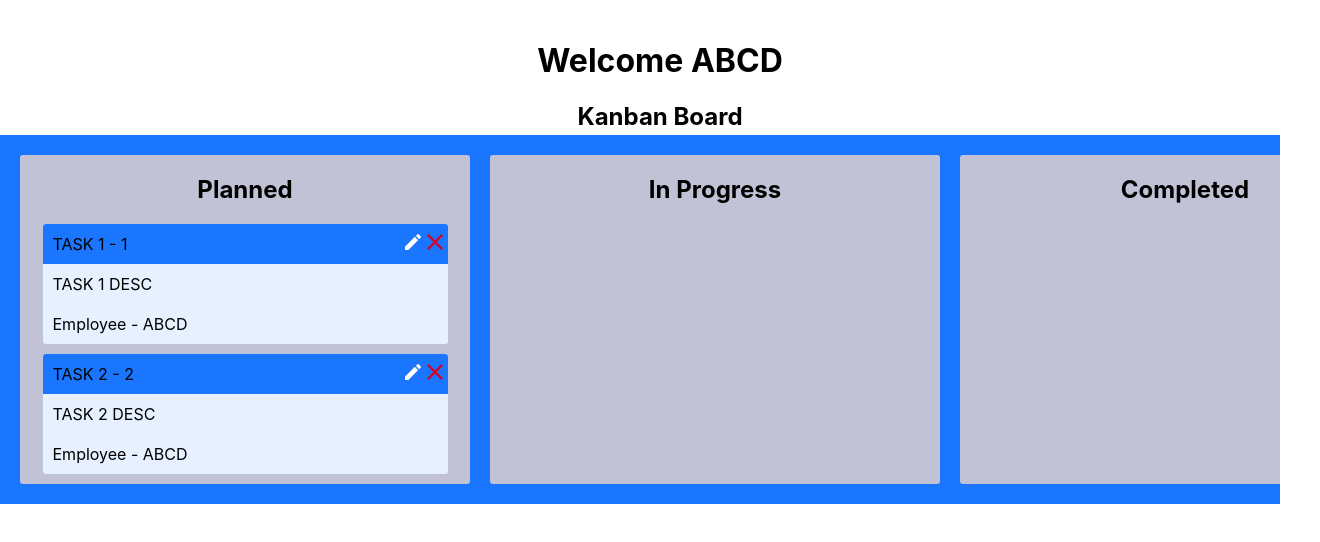
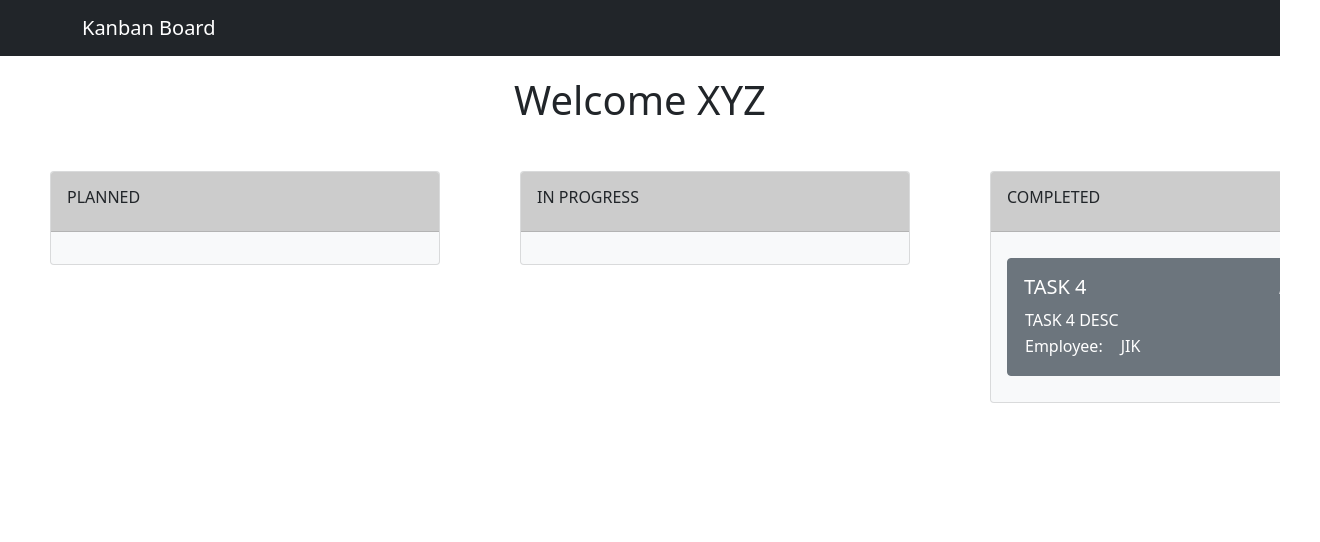
Before and after one commit to aadesh-agarwal8888/kanban-frontend, a React (Create React App) app: page /home in a window 1280 px wide. Shown: the top 542 px of the page, 1320 px wide, since content can reach past the window. Built offline with nearby package versions, Linux system fonts and the light colour scheme.

Commit message:
Heavy UI Updates

```diff
--- a/package.json
+++ b/package.json
@@ -7,6 +7,7 @@
     "@testing-library/react": "^12.1.4",
     "@testing-library/user-event": "^13.5.0",
     "bootstrap": "^5.1.3",
+    "formik": "^2.2.9",
     "react": "^18.0.0",
     "react-bootstrap": "^2.3.1",
     "react-dnd": "^16.0.1",
--- a/src/compnents/board/board.component.jsx
+++ b/src/compnents/board/board.component.jsx
@@ -130,7 +130,6 @@ class Board extends React.Component{
             <div className='board'>
               <div className='header'>
                 <h1>Welcome {this.props.user.name}</h1>
-                <h2>{this.state.title}</h2>
               </div>
               <div className='content'>
                 <div className='lane-container'>
--- a/src/compnents/board/board.styles.scss
+++ b/src/compnents/board/board.styles.scss
@@ -13,7 +13,7 @@
     display: flex;
     overflow-x: auto;
     overflow-y: none;
-    background-color: #1a75ff;
+    background-color: #ffff;
     padding: 10px;
 }
 
--- a/src/compnents/board/card/card.component.jsx
+++ b/src/compnents/board/card/card.component.jsx
@@ -1,14 +1,16 @@
 import React from 'react';
 import './card.styles.scss';
+import { Card } from "react-bootstrap";
+import TaskForm from '../task-modal/task-creator-modal.component'
 
-class Card extends React.Component{
+class TaskCard extends React.Component{
   //Props: task
   constructor(props) {
     super(props);
     this.state = {
       editable: false,
       title: '',
-      desc: ''
+      desc: '',
     }
     this.updateText = this.updateText.bind(this);
     this.toggleEditable = this.toggleEditable.bind(this);
@@ -50,41 +52,51 @@ class Card extends React.Component{
   }
 
   render() {
-    if(!this.state.editable) {
-      return (
-        <div className='card'>
-          <div className='card-icon-container'>
-            <div className='icon icon--delete' onClick={this.deleteTask}></div>
-            <div className='icon icon--edit' onClick={ this.toggleEditable}></div>
-          </div>
-          <div className='card-title'>{this.props.task.title} - {this.props.task.id}</div>
-          <div className='card-content'>{this.props.task.desc}</div>
-          <div className='card-content'>Employee - {this.props.task.emp.name}</div>
-        </div>
+    return (
+        <div>
+        <Card className="card-task">
+        <Card.Body>
+          <Card.Title>
+            {this.props.task.title}{" "}
+            <div className="card-task-option pull-right">
+              <a onClick={this.toggleEditable}>
+                <i className="fas fa-edit">Edit</i>
+              </a>
+              &nbsp;
+              <a onClick={this.deleteTask}>
+                <i className="fas fa-trash">Delete</i>
+              </a>
+            </div>
+          </Card.Title>
+
+          <table>
+            <tbody>
+              <tr>
+                <td>{this.props.task.desc}</td>
+              </tr>
+              <tr>
+                <td className="font-weight-bold">Employee:</td>
+                <td className="pull-right">
+                  {this.props.task.emp.name}
+                </td>
+              </tr>
+            </tbody>
+          </table>
+        </Card.Body>
+      </Card>
+      <TaskForm
+        show = {this.state.editable}
+        toggleTaskCreator = {this.toggleEditable}
+        updateText = {this.updateText}
+        addTask = {this.updateTask}
+        taskState = "Update"
+        employees = {this.props.employees}
+        initialTitle = {this.state.title}
+        initialDesc = {this.state.desc}
+      />
+      </div>
       );
-    } else {
-      return(
-        <div className='card'>
-          <div className='card-title'><input
-            type='text'
-            value={this.state.title}
-            onChange={this.updateText.bind(null, 'title')}
-            />
-          </div>
-          <div className='card-content'><textarea
-            value={this.state.desc}
-            onChange={this.updateText.bind(null, 'desc')}
-            />
-          </div>
-          <button onClick = {this.moveTaskAhead}>Move Ahead</button>
-          <button onClick={this.moveTaskBack}>Move Back</button>
-          <div className = 'card-content' />
-          <button onClick={this.updateTask}>Save</button>
-          <button onClick={this.toggleEditable}>Cancel</button>
-        </div>
-      )
-    }
   }
 }
 
-export default Card;
+export default TaskCard;
--- a/src/compnents/board/card/card.styles.scss
+++ b/src/compnents/board/card/card.styles.scss
@@ -1,58 +1,41 @@
-.card {
-    width: 90%;
-    margin: 10px auto;
-    position: relative;
-    border-radius: 3px;
-    background-color: #e6f0ff;
+.card-task {
+    margin-bottom: 25px;
+    width:350px;
+    color: #fff;
+    background-color: #6c757d !important;
+    border-color: #6c757d !important;
+    cursor: move;
   }
 
-.card-icon-container {
-    position: absolute;
-    top: 10px;
-    right: 2px;
+  .stage-header {
+    background-color: #ccc !important;
+  }
+  .card-task-option i {
+    color: #fff !important;
+    font-size: 14px;
   }
 
-.icon {
-    background-origin: content-box;
-    background-repeat: no-repeat;
-    float: right;
-    padding: 0px 3px;
-    height: 16px;
-    width: 16px;
+  .card-task-option {
+    display: inline !important;
+    float: right !important;
+    cursor: pointer !important;
   }
 
-.icon--edit {
-    background-image: url("../../../../assets/edit.png");
+  .column-wrapper {
+    margin: 0px 20px;
+    padding: 0px 20px;
+    overflow-x: auto;
   }
 
-.icon--delete {
-    background-image: url("../../../../assets/delete.png");
+  .inner-column-wrapper {
+    width: 2350px;
   }
 
-.card, .icon:hover, button {
-    cursor: pointer;
+  .card-column {
+    float: left;
+    margin-left: 20px;
+    width: 290px;
   }
-
-.card-title {
-    background-color: #1a75ff;
-    text-align: left;
-    padding: 10px;
-    border-radius: 3px 3px 0px 0px;
+  .card-column:first-of-type {
+    margin-left: 0;
   }
-
-.card-actions {
-    background-color: #ffff;
-    text-align: left;
-    padding: 10px;
-    border-radius: 3px 3px 0px 0px;
-}
-
-.card-content {
-    text-align: left;
-    padding: 10px;
-}
-
-.card-title input, .card-content textarea {
-    border: none;
-    width: 98%;
-}
--- a/src/compnents/board/lane/lane.component.jsx
+++ b/src/compnents/board/lane/lane.component.jsx
@@ -1,5 +1,5 @@
 import React from 'react';
-import Card from '../card/card.component';
+import TaskCard from '../card/card.component';
 import TaskCreator from '../task-creator/task-creator.components';
 import './lane.styles.scss';
 import { DropTarget } from 'react-dnd';
@@ -14,17 +14,27 @@ class Lane extends React.Component{
   }
 
   render() {
-    return(
-      <div className='lane'>
-        <h2>{this.props.title}</h2>
+
+    return (
+      <div className="column-wrapper">
+        <div>
+            <div className="lane-column">
+                <div className="card bg-light">
+                  <div className="card-header stage-header">
+                    <h6 className="card-title text-uppercase text-truncate py-2">
+                      {this.props.title}
+                    </h6>
+                  </div>
+                  <div className="card-body" >
                     {
                       this.props.tasks.map((task) => {
-            return <Card
+                        return <TaskCard
                             task = {task}
                             laneId = {this.props.id}
                             updateTask = {this.props.updateTask}
                             deleteTask = {this.props.deleteTask}
                             changeTaskStatus = {this.props.changeTaskStatus}
+                            employees = {this.props.employees}
                           />
                       })
                     }
@@ -36,9 +46,12 @@ class Lane extends React.Component{
                         employees = {this.props.employees}
                       /> : <div />
                     }
-
                   </div>
-    )
+                </div>
+              </div>
+        </div>
+      </div>
+    );
   }
 }
 
--- a/src/compnents/board/lane/lane.styles.scss
+++ b/src/compnents/board/lane/lane.styles.scss
@@ -5,3 +5,18 @@
     border-radius: 3px;
     background-color: #c2c2d6;
 }
+
+.column-wrapper {
+    margin: 0px 20px;
+    padding: 0px 20px;
+  }
+
+.lane-column {
+    float: left;
+    margin-left: 20px;
+    width: 390px
+}
+
+.lane-column:first-of-type {
+    margin-left: 0;
+}
--- a/src/compnents/board/task-creator/task-creator.styles.scss
+++ b/src/compnents/board/task-creator/task-creator.styles.scss
@@ -1,9 +1,8 @@
 .card {
-    width: 90%;
+    width: 100%;
     margin: 10px auto;
     position: relative;
-    border-radius: 3px;
-    background-color: #e6f0ff;
+    border-radius: 10px;
 }
 
 .card--placeholder {
@@ -12,9 +11,6 @@
     padding: 10px 0px;;
 }
 
-.card--placeholder-active:hover {
-    cursor: auto;
-}
 
 input {
     display: block;
--- /dev/null
+++ b/src/compnents/board/task-modal/task-creator-modal.component.jsx
@@ -0,0 +1,70 @@
+import React from "react";
+import { Button, Modal, FormGroup, FormLabel , Form} from "react-bootstrap";
+import Select from 'react-select';
+
+function TaskForm(props) {
+    return (
+        <Modal show={props.show} onHide={props.toggleTaskCreator}>
+          <Modal.Header closeButton>
+            <Modal.Title>{props.taskState} Task</Modal.Title>
+          </Modal.Header>
+            <Modal.Body>
+              <FormGroup>
+                <FormLabel>Title</FormLabel>
+                <Form.Control
+                  type="text"
+                  id="title"
+                  name="title"
+                  onChange={props.updateText.bind(null, 'title')}
+                  value = {props.initialTitle}
+                />
+              </FormGroup>
+              <FormGroup>
+                <FormLabel>Description</FormLabel>
+                <Form.Control
+                  id="description"
+                  name="description"
+                  as="textarea"
+                  value = {props.initialDesc}
+                  onChange={props.updateText.bind(null, 'desc')}
+                />
+              </FormGroup>
+              {
+                props.taskState !== "Update" ?
+                  <FormGroup>
+                      <FormLabel>Select Employee</FormLabel>
+                      <Select
+                            className="basic-single"
+                            classNamePrefix="select"
+                            options = {props.employees.map((employee) => {
+                            return {
+                                value: employee.id,
+                                label: employee.name
+                            }
+                            })}
+                            onChange = {props.handleEmployeeChange}
+                        />
+                  </FormGroup> : <div></div>
+              }
+            </Modal.Body>
+            <Modal.Footer>
+              <Button
+                variant="secondary"
+                onClick={props.toggleTaskCreator}
+                type="reset"
+              >
+                Close
+              </Button>
+              <Button
+                variant="primary"
+                type="submit"
+                onClick={props.addTask}
+                >
+                Save Changes
+              </Button>
+            </Modal.Footer>
+        </Modal>
+      );
+  }
+
+  export default TaskForm;
--- a/src/pages/home/home.page.jsx
+++ b/src/pages/home/home.page.jsx
@@ -1,5 +1,5 @@
 import React from 'react';
-import { Navbar } from "react-bootstrap";
+import { Navbar, Container } from "react-bootstrap";
 import Board from '../../compnents/board/board.component';
 import Card from '../../compnents/board/card/card.component';
 import Lane from '../../compnents/board/lane/lane.component';
@@ -12,8 +12,8 @@ class HomeScreen extends React.Component {
 
         this.state = {
             user: {
-                id: 1,
-                name: "ABCD",
+                id: 3,
+                name: "XYZ",
                 role: "eng",
             },
             tasks: [],
@@ -38,6 +38,11 @@ class HomeScreen extends React.Component {
     render() {
         return(
             <div>
+                <Navbar bg="dark" variant="dark">
+                    <Container>
+                    <Navbar.Brand >Kanban Board</Navbar.Brand>
+                    </Container>
+                </Navbar>
                 <Board
                     user = {this.state.user}
                     employees = {this.state.employees}
--- a/src/pages/home/home.styles.scss
+++ b/src/pages/home/home.styles.scss
@@ -0,0 +1 @@
+@import "~bootstrap/scss/bootstrap";
```
Also changed, not shown: src/compnents/board/task-creator/task-creator.components.jsx (+21 -33 lines), 1 other file (tests, documents, lock files or other folders). Lines whose indentation alone changed are shown as unchanged.
